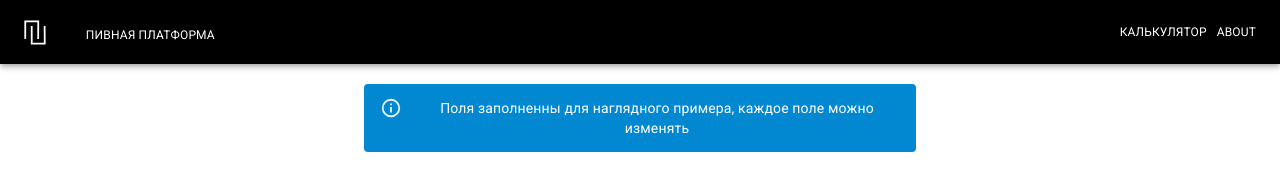
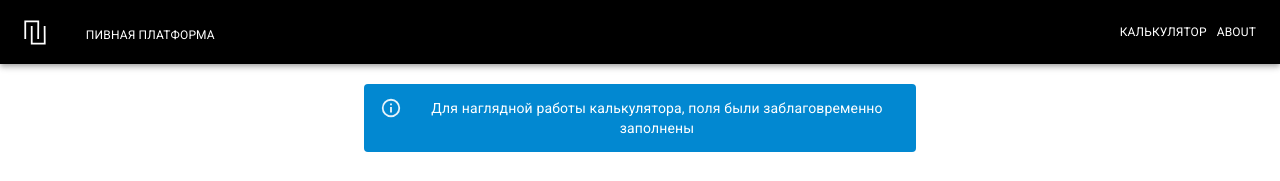
Before and after one commit to DmitriyBrewer/International-Bitterness-Units, a React (Create React App) app: page / in a window 1280 px wide. Shown: the top 181 px of the page. Built offline with nearby package versions, Linux system fonts and the light colour scheme.

Commit message:
validationText

```diff
--- a/src/components/pages/CalculatorIBU.tsx
+++ b/src/components/pages/CalculatorIBU.tsx
@@ -88,7 +88,7 @@ const CalculatorIBU: React.FC = () => {
       {loading? <CircularProgress color="inherit" style={{margin:'30px'}}/> :
       <Container  maxWidth="sm">
         <Alert variant="filled" severity="info" style={{marginTop:'20px'}}>
-          Поля заполненны для наглядного примера, каждое поле можно изменять
+          Для наглядной работы калькулятора, поля были заблаговременно заполнены
         </Alert>
         <Wort getwort={getInputWort} />
         <div style={{ margin: "10px", display: "flex", justifyContent:'center', flexWrap:'wrap' }}>
```
